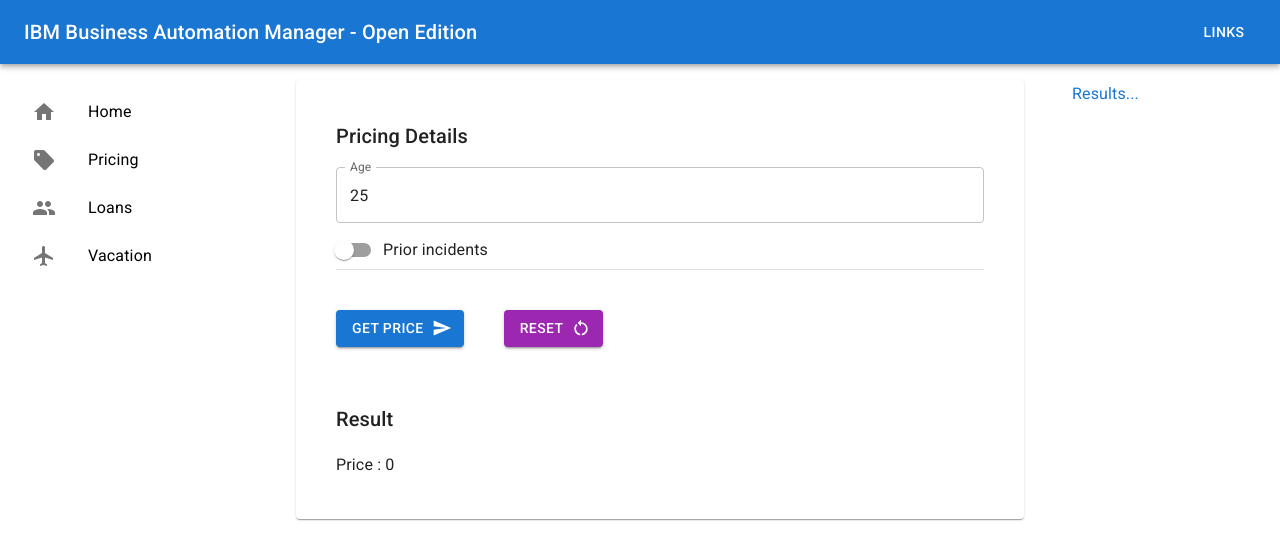
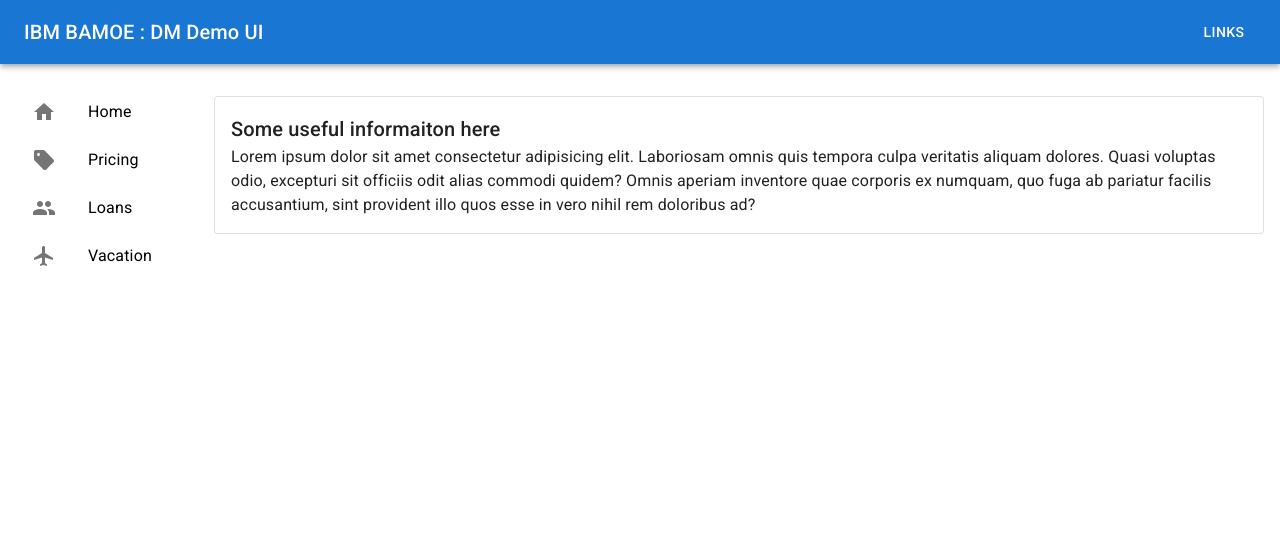
Before and after one commit to gerry-baird/react_dm_pricing, a React (Create React App) app: page / in a window 1280 px wide. Shown: the top 560 px of the page. Built offline with nearby package versions, Linux system fonts and the light colour scheme.

Commit message:
router mostly working

```diff
--- a/package.json
+++ b/package.json
@@ -13,6 +13,7 @@
     "axios": "^1.1.3",
     "react": "^18.2.0",
     "react-dom": "^18.2.0",
+    "react-router-dom": "^6.4.3",
     "react-scripts": "5.0.1",
     "web-vitals": "^2.1.4"
   },
--- a/src/App.js
+++ b/src/App.js
@@ -1,40 +1,21 @@
 import * as React from "react";
-import MyAppBar from "./components/MyAppBar";
-import Sidebar from "./components/Sidebar";
-import Pricing from "./components/Pricing";
-import { Box, Stack } from "@mui/material";
-import Rightbar from "./components/Rightbar";
+
+import Pricing from "./components/pricing/Pricing";
+
+import { BrowserRouter, Routes, Route } from "react-router-dom";
+import MainLayout from "./components/MainLayout";
+import Home from "./components/Home";
 
 function App() {
-  const [results, setResults] = React.useState([]);
-
-  const handlePricingResult = (age, prior, price) => {
-    const currentTime = new Date().toLocaleTimeString();
-    const result = { age, prior, price, currentTime };
-
-    //add the new result into a copy of the existing ressults
-    let newResults = [...results];
-    newResults.unshift(result);
-    setResults(newResults);
-
-    console.log(result);
-  };
-
-  const deleteResult = (index) => {
-    let newResults = [...results];
-    newResults.splice(index, 1);
-    setResults(newResults);
-  };
-
   return (
-    <Box>
-      <MyAppBar />
-      <Stack direction="row" spacing={2} justifyContent="space-between">
-        <Sidebar />
-        <Pricing handlePricingResult={handlePricingResult} />
-        <Rightbar results={results} deleteResult={deleteResult} />
-      </Stack>
-    </Box>
+    <BrowserRouter>
+      <Routes>
+        <Route path="/" element={<MainLayout />}>
+          <Route index element={<Home />} />
+          <Route path="pricing" element={<Pricing />} />
+        </Route>
+      </Routes>
+    </BrowserRouter>
   );
 }
 
--- /dev/null
+++ b/src/components/Home.jsx
@@ -0,0 +1,22 @@
+import { Box, Paper, Typography } from "@mui/material";
+import React from "react";
+
+const Home = () => {
+  return (
+    <Box flex={7} p={2}>
+      <Paper sx={{ mt: 2, p: 2 }} elevation={4} variant="outlined">
+        <Typography variant="h6">Some useful informaiton here </Typography>
+        <Typography variant="body1">
+          Lorem ipsum dolor sit amet consectetur adipisicing elit. Laboriosam
+          omnis quis tempora culpa veritatis aliquam dolores. Quasi voluptas
+          odio, excepturi sit officiis odit alias commodi quidem? Omnis aperiam
+          inventore quae corporis ex numquam, quo fuga ab pariatur facilis
+          accusantium, sint provident illo quos esse in vero nihil rem doloribus
+          ad?{" "}
+        </Typography>
+      </Paper>
+    </Box>
+  );
+};
+
+export default Home;
--- /dev/null
+++ b/src/components/MainLayout.jsx
@@ -0,0 +1,19 @@
+import { Outlet } from "react-router-dom";
+import React from "react";
+import { Stack } from "@mui/material";
+import MyAppBar from "./MyAppBar";
+import Sidebar from "./Sidebar";
+
+const MainLayout = ({ results, deleteResult }) => {
+  return (
+    <>
+      <MyAppBar />
+      <Stack direction="row" spacing={2} justifyContent="space-between">
+        <Sidebar />
+        <Outlet />
+      </Stack>
+    </>
+  );
+};
+
+export default MainLayout;
--- a/src/components/MyAppBar.jsx
+++ b/src/components/MyAppBar.jsx
@@ -27,7 +27,7 @@
     <AppBar position="sticky">
       <StyledToolbar>
         <Typography variant="h6" component="div" sx={{ flexGrow: 1 }}>
-          IBM Business Automation Manager - Open Edition
+          IBM BAMOE : DM Demo UI
         </Typography>
 
         <Button color="inherit" onClick={(e) => setMenuOpen(true)}>
--- a/src/components/Sidebar.jsx
+++ b/src/components/Sidebar.jsx
@@ -17,7 +17,7 @@
       <Box position="fixed">
         <List>
           <ListItem disablePadding>
-            <ListItemButton component="a" href="#home">
+            <ListItemButton component="a" href="/">
               <ListItemIcon>
                 <Home />
               </ListItemIcon>
@@ -25,7 +25,7 @@
             </ListItemButton>
           </ListItem>
           <ListItem disablePadding>
-            <ListItemButton component="a" href="#simple-list">
+            <ListItemButton component="a" href="/pricing">
               <ListItemIcon>
                 <SellIcon />
               </ListItemIcon>
--- /dev/null
+++ b/src/components/pricing/Pricing.jsx
@@ -0,0 +1,37 @@
+import React from "react";
+import PricingForm from "./PricingForm";
+import PricingResults from "./PricingResults";
+
+const Pricing = () => {
+  const [results, setResults] = React.useState([]);
+
+  const handlePricingResult = (age, prior, price) => {
+    const currentTime = new Date().toLocaleTimeString();
+    const result = { age, prior, price, currentTime };
+
+    //add the new result into a copy of the existing ressults
+    let newResults = [...results];
+    newResults.unshift(result);
+    setResults(newResults);
+
+    console.log(result);
+  };
+
+  const deleteResult = (index) => {
+    let newResults = [...results];
+    newResults.splice(index, 1);
+    setResults(newResults);
+  };
+
+  const reset = () => {
+    setResults([]);
+  };
+  return (
+    <>
+      <PricingForm handlePricingResult={handlePricingResult} />
+      <PricingResults results={results} deleteResult={deleteResult} />
+    </>
+  );
+};
+
+export default Pricing;
--- a/src/components/Pricing.jsx
+++ b/src/components/pricing/PricingForm.jsx
@@ -14,7 +14,7 @@
 
 const DEFAULT_AGE = 25;
 
-const Pricing = ({ handlePricingResult }) => {
+const PricingForm = ({ handlePricingResult, reset }) => {
   const [price, setPrice] = useState(0);
   const [age, setAge] = useState(DEFAULT_AGE);
   const [priorIncidents, setPriorIncidents] = useState(false);
@@ -42,7 +42,7 @@
   };
 
   return (
-    <Box flex={4} p={2}>
+    <Box flex={9} p={2}>
       <Box position="sticky">
         <Card sx={{ ml: 5, p: 5 }}>
           <Typography variant="h6" gutterBottom>
@@ -73,7 +73,7 @@
           </Button>
           <Button
             variant="contained"
-            onClick={getPrice}
+            onClick={reset}
             color="secondary"
             endIcon={<RestartAltIcon />}
             sx={{ ml: 5, mt: 5, mb: 5 }}
@@ -93,4 +93,4 @@
   );
 };
 
-export default Pricing;
+export default PricingForm;
--- a/src/components/Rightbar.jsx
+++ b/src/components/pricing/PricingResults.jsx
@@ -14,14 +14,13 @@
 import DeleteIcon from "@mui/icons-material/Delete";
 import IconButton from "@mui/material/IconButton";
 
-const Rightbar = ({ results, deleteResult }) => {
+const PricingResults = ({ results, deleteResult }) => {
   return (
-    <Box flex={1} p={2} sx={{ display: { xs: "none", sm: "block" } }}>
+    <Box flex={2} p={2} sx={{ display: { xs: "none", sm: "block" } }}>
       <Stack>
         <Typography color="primary" variant="subtitle1">
           Results...
         </Typography>
-
         {results.map((result, index) => {
           return (
             <Card key={index} sx={{ mb: 2 }}>
@@ -51,4 +50,4 @@
   );
 };
 
-export default Rightbar;
+export default PricingResults;
```
Also changed, not shown: 1 other file (tests, documents, lock files or other folders).
